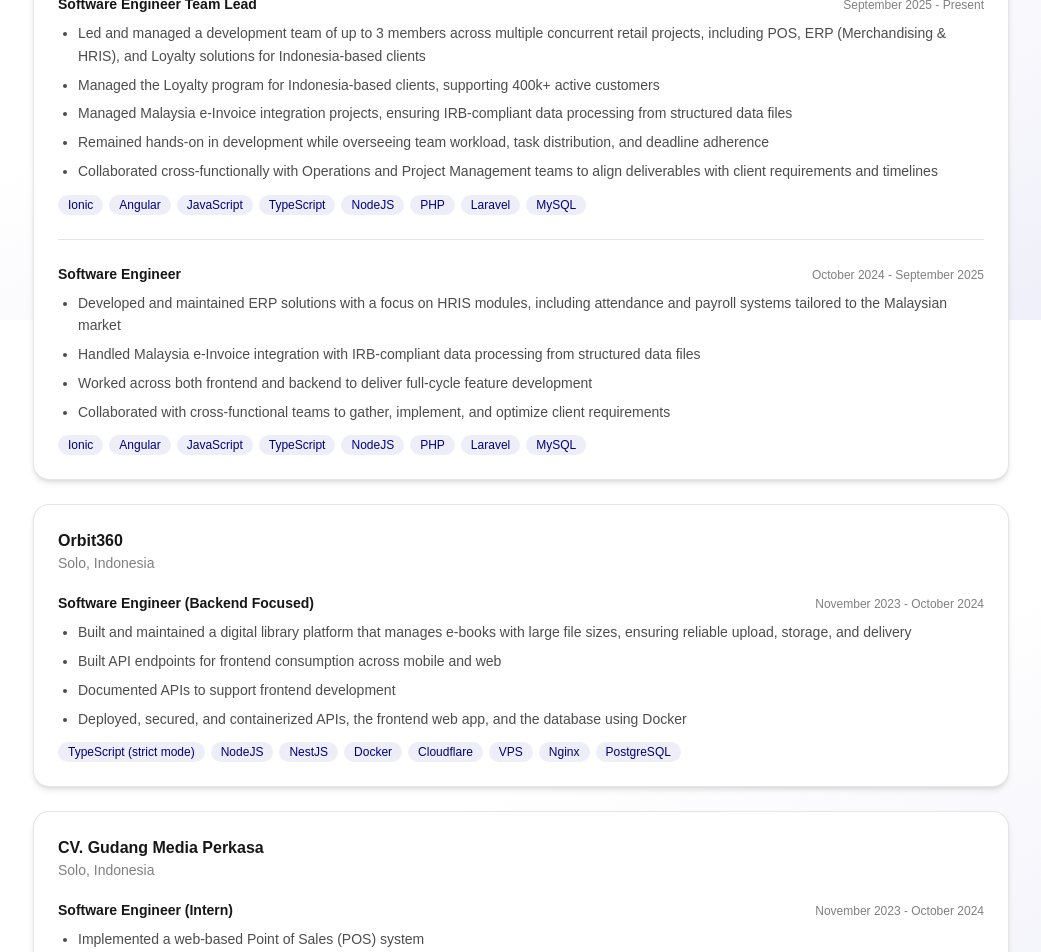
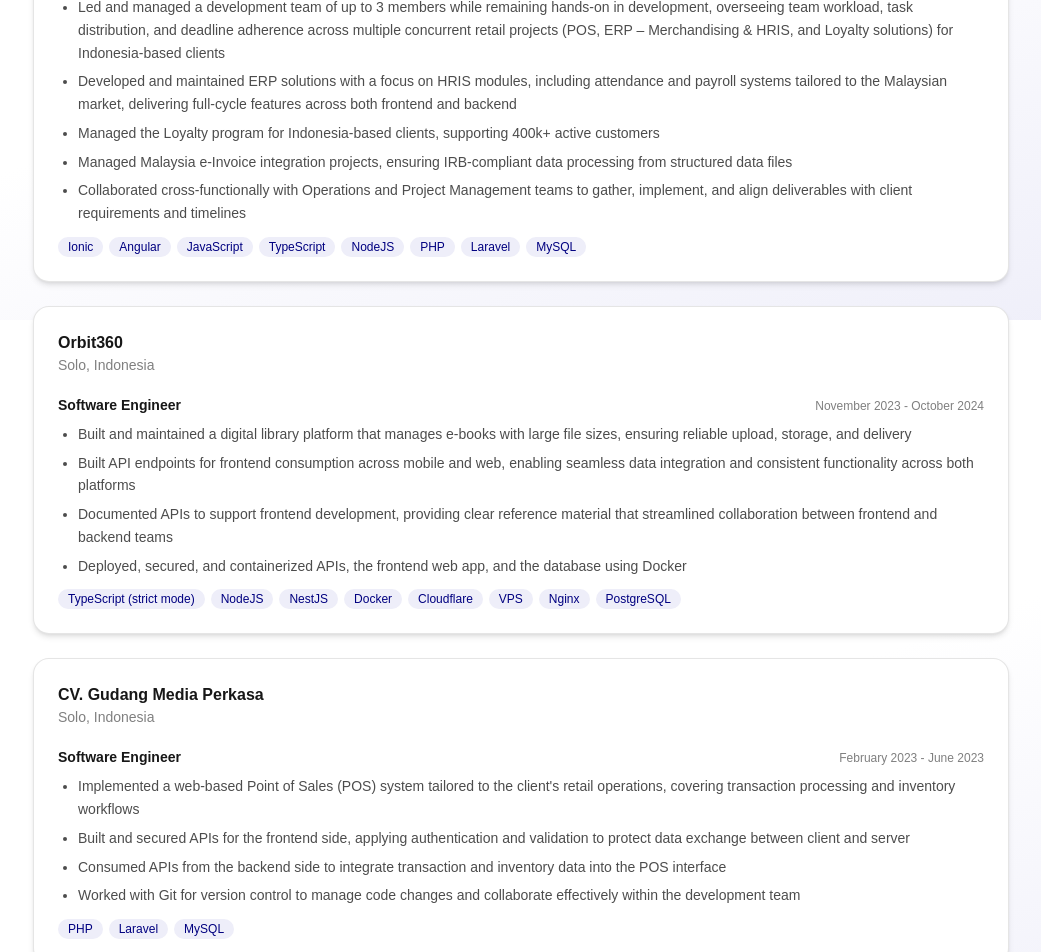
Before and after one commit to ArifMubarok/personal-web, a Next.js app: page / in a window 1280 px wide. Shown: the part 1280-2232 px from the top of the page, without its empty margins (119-1160 px from the left). Built offline with nearby package versions, Linux system fonts and the light colour scheme.

Commit message:
fix: integrate with github

```diff
--- a/next.config.ts
+++ b/next.config.ts
@@ -2,6 +2,10 @@
 
 const nextConfig: NextConfig = {
   devIndicators: false,
+  output: "export",
+  images: {
+    unoptimized: true,
+  },
 };
 
 export default nextConfig;
--- a/src/data/profile.ts
+++ b/src/data/profile.ts
@@ -3,15 +3,15 @@
   tagline: "Software Engineer",
   location: "Jakarta Selatan, Indonesia",
   email: "arifrm28@gmail.com",
-  phone: "+62 899-2600-011",
+  phone: "+62 899-2600-0011",
   photo: "/profile.jpg",
 };
 
 export const bio = {
   short:
-    "Software Engineer Team Lead specializing in Malaysia's IRB-compliant e-Invoice integration, alongside retail systems — POS, ERP, and Loyalty platforms — used by hundreds of thousands of active customers.",
+    "Software Engineer specializing in Malaysia's IRB-compliant e-Invoice integration, alongside retail systems — POS, ERP, and Loyalty platforms — used by hundreds of thousands of active customers.",
   long:
-    "I'm a Software Engineer Team Lead based in Jakarta, currently leading a team of up to 3 engineers across concurrent retail projects spanning POS, ERP (Merchandising & HRIS), and Loyalty solutions for clients in Indonesia and Malaysia. A core focus of my work is Malaysia's IRB-compliant e-Invoice integration — from processing structured data files to architecting a bulk submission pipeline that batches up to 50 invoices per request, improving throughput while meeting strict regulatory constraints. I stay hands-on in development while managing team workload, task distribution, and cross-functional alignment with Operations and Project Management. My broader background spans backend-focused fullstack engineering, from digital library platforms handling large file uploads to POS systems serving real retail operations at scale.",
+    "I'm a Software Engineer based in Jakarta, currently leading a team of up to 3 engineers across concurrent retail projects spanning POS, ERP (Merchandising & HRIS), and Loyalty solutions for clients in Indonesia and Malaysia. A core focus of my work is Malaysia's IRB-compliant e-Invoice integration — from processing structured data files to architecting a bulk submission pipeline that batches up to 50 invoices per request, improving throughput while meeting strict regulatory constraints. I stay hands-on in development while managing team workload, task distribution, and cross-functional alignment with Operations and Project Management. My broader background spans backend-focused fullstack engineering, from digital library platforms handling large file uploads to POS systems serving real retail operations at scale.",
 };
 
 export type Skill = { category: string; items: string[] };
@@ -20,9 +20,12 @@
   { category: "Languages", items: ["Indonesian (Native)", "English (Work Proficiency)"] },
   {
     category: "Frameworks / Libraries",
-    items: ["Laravel", "Angular (TypeScript)", "NestJS", "Ionic", "Docker", "TypeORM", "MySQL"],
+    items: ["NestJS", "NodeJS", "TypeScript", "JavaScript", "Laravel", "Angular", "Ionic", "TypeORM"],
   },
-  { category: "Tools / Platforms", items: ["Cloudflare", "VPS"] },
+  {
+    category: "Tools / Platforms",
+    items: ["PostgreSQL", "MySQL", "MongoDB", "Docker", "Cloudflare", "Nginx", "VPS"],
+  },
 ];
 
 export type ExperienceRole = {
@@ -41,37 +44,24 @@
 
 export const experience: ExperienceEntry[] = [
   {
-    company: "IGCY SG",
-    location: "Jakarta Selatan",
+    company: "IGCY",
+    location: "Jakarta Selatan, Indonesia",
     roles: [
       {
-        role: "Software Engineer Team Lead",
-        duration: "September 2025 - Present",
+        role: "Software Engineer",
+        duration: "October 2024 - Present",
         description: [
-          "Led and managed a development team of up to 3 members across multiple concurrent retail projects, including POS, ERP (Merchandising & HRIS), and Loyalty solutions for Indonesia-based clients",
+          "Led and managed a development team of up to 3 members while remaining hands-on in development, overseeing team workload, task distribution, and deadline adherence across multiple concurrent retail projects (POS, ERP – Merchandising & HRIS, and Loyalty solutions) for Indonesia-based clients",
+          "Developed and maintained ERP solutions with a focus on HRIS modules, including attendance and payroll systems tailored to the Malaysian market, delivering full-cycle features across both frontend and backend",
           "Managed the Loyalty program for Indonesia-based clients, supporting 400k+ active customers",
           "Managed Malaysia e-Invoice integration projects, ensuring IRB-compliant data processing from structured data files",
-          "Remained hands-on in development while overseeing team workload, task distribution, and deadline adherence",
-          "Collaborated cross-functionally with Operations and Project Management teams to align deliverables with client requirements and timelines",
+          "Collaborated cross-functionally with Operations and Project Management teams to gather, implement, and align deliverables with client requirements and timelines",
         ],
         achievements: [
           "**Architected and optimized a bulk e-Invoice processing pipeline**, replacing one-by-one IRB submissions with batched requests of **up to 50 invoices**, improving transaction throughput while enforcing API payload and regulatory constraints.",
           "**Engineered a high-performance reporting pipeline** capable of exporting **6M+ database records in under 10 minutes**, using scalable data retrieval and processing strategies while ensuring complete and consistent datasets.",
           "**Built and scaled a Loyalty Program serving 400K+ active customers**, designing backend workflows and data-processing mechanisms capable of handling large-scale customer transactions and activity.",
           "**Led technical execution across the engineering team**, coordinating implementation, resolving technical dependencies, and driving delivery of multiple initiatives **within defined project deadlines**.",
-        ],
-        techStack: ["Ionic", "Angular", "JavaScript", "TypeScript", "NodeJS", "PHP", "Laravel", "MySQL"],
-      },
-      {
-        role: "Software Engineer",
-        duration: "October 2024 - September 2025",
-        description: [
-          "Developed and maintained ERP solutions with a focus on HRIS modules, including attendance and payroll systems tailored to the Malaysian market",
-          "Handled Malaysia e-Invoice integration with IRB-compliant data processing from structured data files",
-          "Worked across both frontend and backend to deliver full-cycle feature development",
-          "Collaborated with cross-functional teams to gather, implement, and optimize client requirements",
-        ],
-        achievements: [
           "**Engineered the HRIS attendance module** to handle **1,000+ concurrent attendance submissions** with high availability and zero downtime, optimizing backend processing and database operations to maintain system stability during peak traffic.",
           "**Engineered the HRIS payroll module for Malaysian payroll**, implementing complex country-specific payroll rules and calculations while maintaining accuracy, consistency, and reliability across payroll processing workflows.",
         ],
@@ -84,12 +74,12 @@
     location: "Solo, Indonesia",
     roles: [
       {
-        role: "Software Engineer (Backend Focused)",
+        role: "Software Engineer",
         duration: "November 2023 - October 2024",
         description: [
           "Built and maintained a digital library platform that manages e-books with large file sizes, ensuring reliable upload, storage, and delivery",
-          "Built API endpoints for frontend consumption across mobile and web",
-          "Documented APIs to support frontend development",
+          "Built API endpoints for frontend consumption across mobile and web, enabling seamless data integration and consistent functionality across both platforms",
+          "Documented APIs to support frontend development, providing clear reference material that streamlined collaboration between frontend and backend teams",
           "Deployed, secured, and containerized APIs, the frontend web app, and the database using Docker",
         ],
         achievements: [
@@ -104,14 +94,15 @@
     location: "Solo, Indonesia",
     roles: [
       {
-        role: "Software Engineer (Intern)",
-        duration: "November 2023 - October 2024",
+        role: "Software Engineer",
+        duration: "February 2023 - June 2023",
         description: [
-          "Implemented a web-based Point of Sales (POS) system",
-          "Built and secured APIs for the frontend side",
-          "Consumed APIs from the backend side",
-          "Worked with Git for version control",
+          "Implemented a web-based Point of Sales (POS) system tailored to the client's retail operations, covering transaction processing and inventory workflows",
+          "Built and secured APIs for the frontend side, applying authentication and validation to protect data exchange between client and server",
+          "Consumed APIs from the backend side to integrate transaction and inventory data into the POS interface",
+          "Worked with Git for version control to manage code changes and collaborate effectively within the development team",
         ],
+        techStack: ["PHP", "Laravel", "MySQL"],
       },
     ],
   },
```
Also changed, not shown: 3 other files (tests, documents, lock files or other folders).
